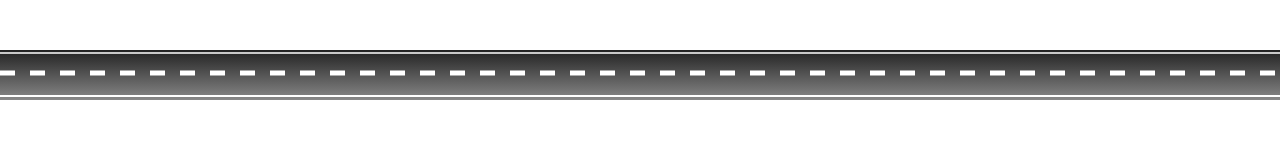
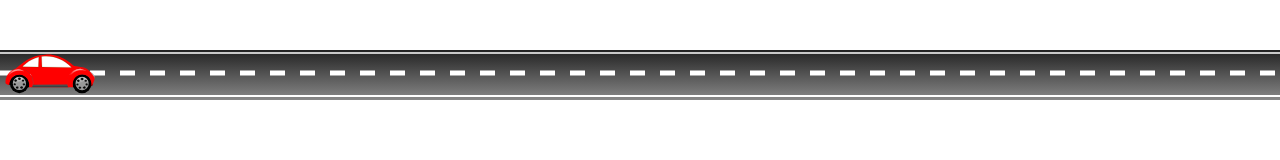
Before and after one commit to sturrion/goals, a plain HTML site: page index.html in a window 1280 px wide. Drawn offline with Linux system fonts and the light colour scheme.

Commit message:
I have a car

```diff
--- a/index.html
+++ b/index.html
@@ -5,7 +5,6 @@
         <link rel="stylesheet" type="text/css" href="goals.css" />
     </head>
     <body>
-        <!--<h1>Goals</h1>-->
         <canvas id="myCanvas" height="100">
         Your browser does not support the canvas element.
         </canvas>
@@ -35,9 +34,8 @@
 				my_gradient.addColorStop(0,"#222222");
 				my_gradient.addColorStop(1,"#888888");
 				context.fillStyle=my_gradient;
+                context.fillRect(0,50,canvas.width,50);
 
-                //context.fillStyle = "#333333";
-                context.fillRect(0,50,canvas.width,50);
                 // lines
                 context.strokeStyle = "#FFFFFF";
                 context.setLineDash([15, 15]);
@@ -61,6 +59,12 @@
 				context.lineTo(canvas.width, 96);
 				context.stroke();
 
+				var img = new Image();
+				img.onload = function () {
+					context.drawImage(img, 0, 50, 100, 50);
+				}
+				img.src = "pc7Kaynqi.svg";
+
             }
         </script>
 
```
Also changed, not shown: pc7Kaynqi.svg (added).
